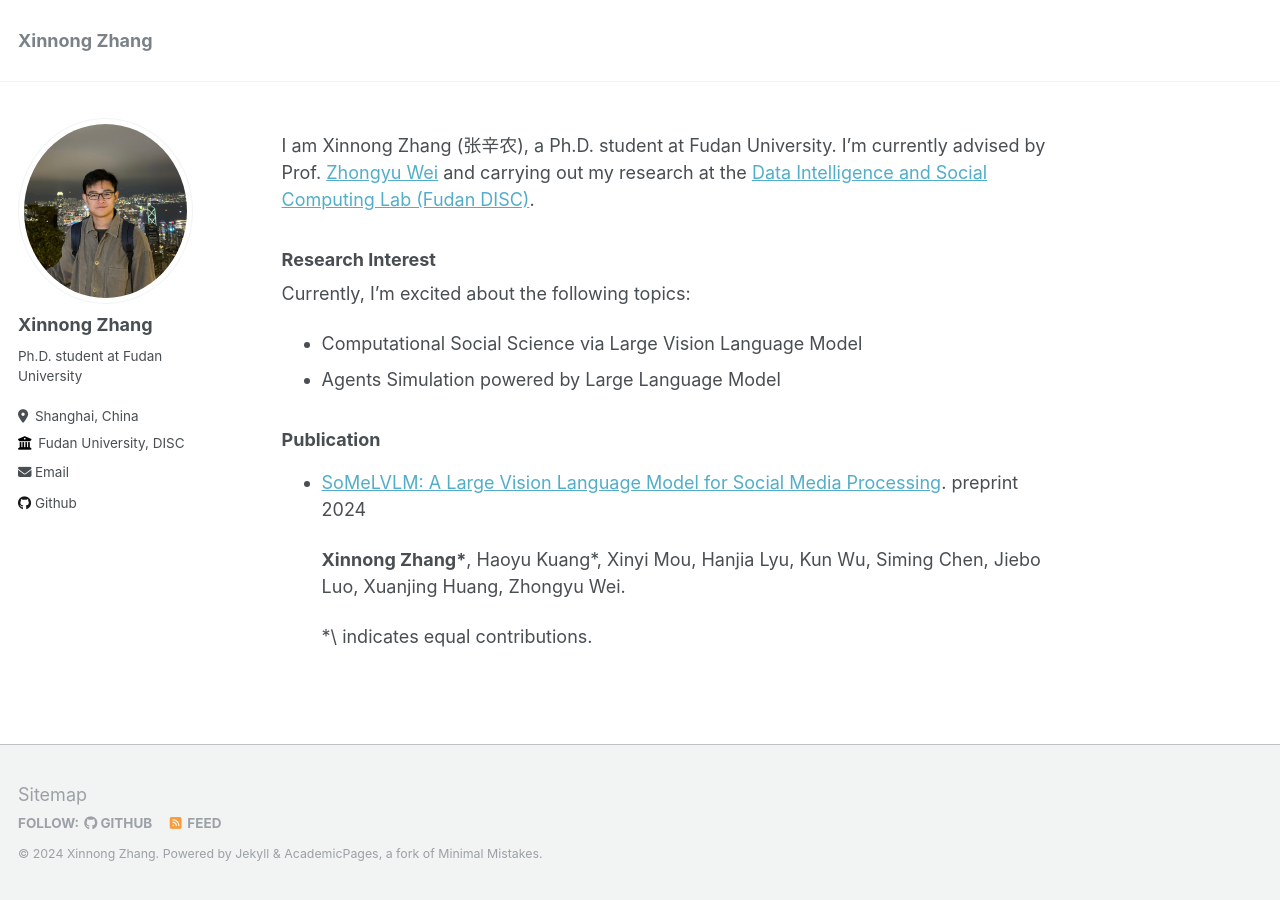
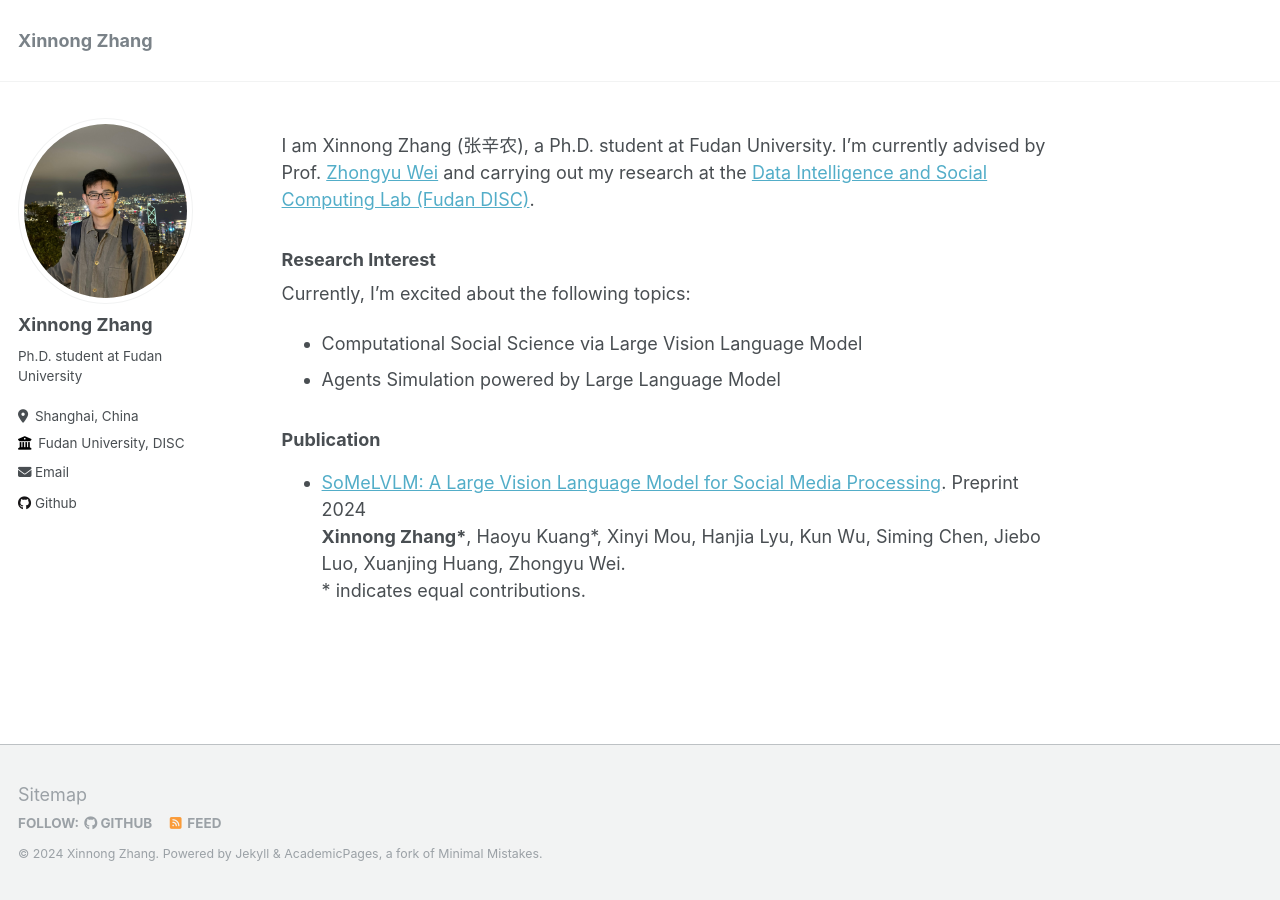
Before and after one commit to Lishi905/lishi905.github.io, a Jekyll site: the page built from _pages/about.md, in a window 1280 px wide. Built offline with Jekyll 4.4.1, drawn with Linux system fonts in a browser that asks for light colours.

```diff
--- a/_pages/about.md
+++ b/_pages/about.md
@@ -18,8 +18,6 @@ Currently, I'm excited about the following topics:
 
 ### Publication
 
-- [SoMeLVLM: A Large Vision Language Model for Social Media Processing](https://arxiv.org/abs/2402.13022). preprint 2024
-
+- [SoMeLVLM: A Large Vision Language Model for Social Media Processing](https://arxiv.org/abs/2402.13022). Preprint 2024
   **Xinnong Zhang\***, Haoyu Kuang\*, Xinyi Mou, Hanjia Lyu, Kun Wu, Siming Chen, Jiebo Luo, Xuanjing Huang, Zhongyu Wei.
-
-  *\ indicates equal contributions.
+  \* indicates equal contributions.
```
